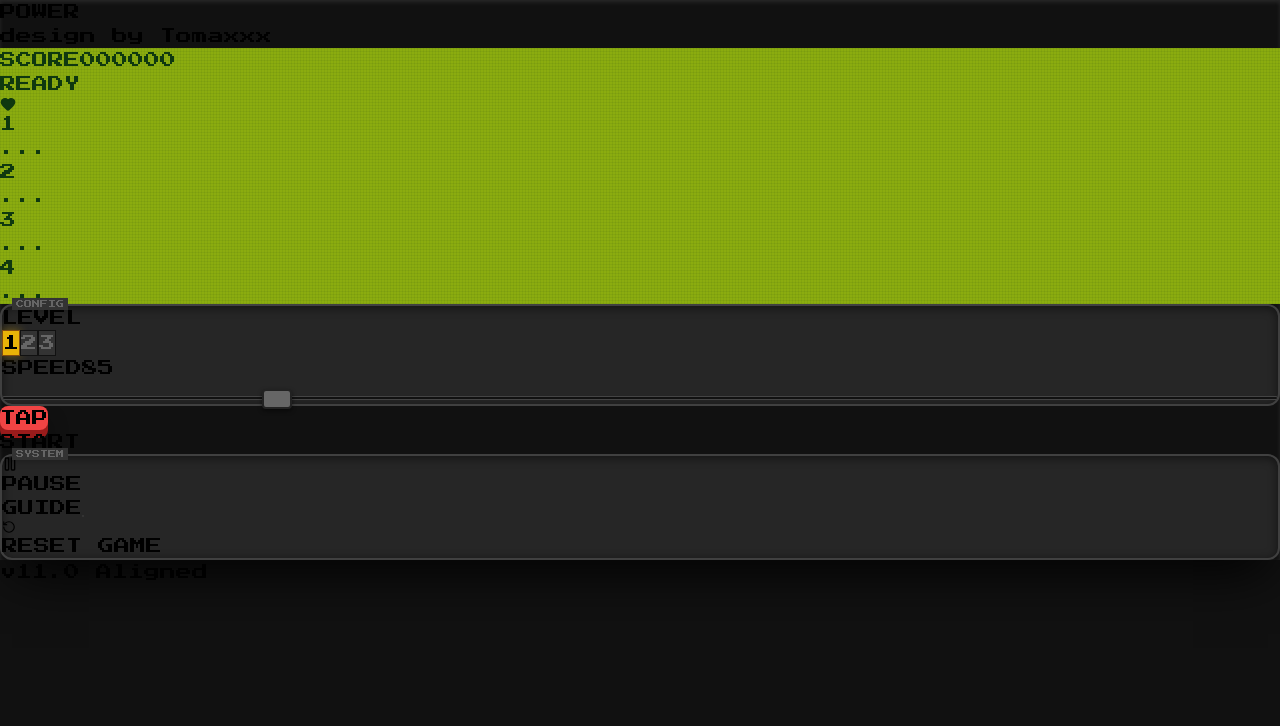
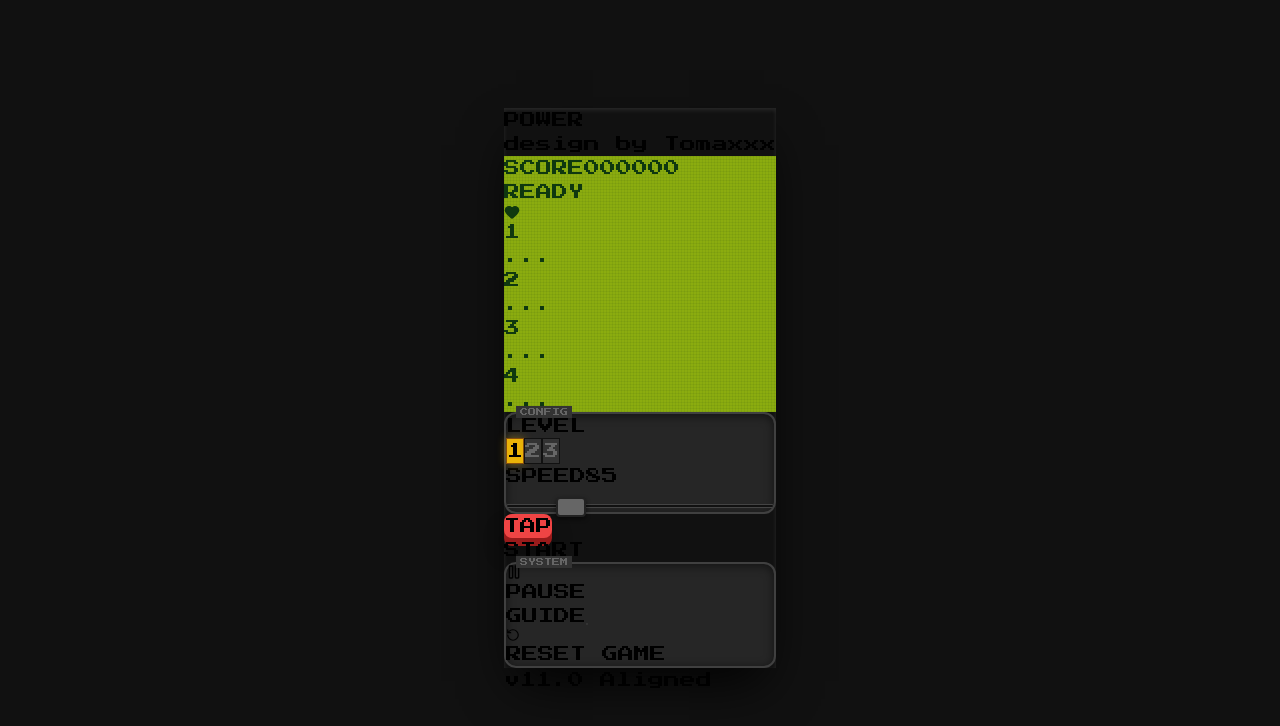
Before and after one commit to Tomas88a/rhythm-game, a React (Vite) app: page / in a window 1280 px wide. Shown: the top 726 px of the page. Built offline with nearby package versions, Linux system fonts and the light colour scheme.

Commit message:
Update layout alignment to V11

```diff
--- a/src/index.css
+++ b/src/index.css
@@ -8,20 +8,33 @@
   background-color: #111;
   margin: 0;
   padding: 0;
-      overflow: hidden;
-      touch-action: none;
+  overflow: hidden; /* 禁止页面滚动 */
+  touch-action: none; /* 禁止双指缩放等手势 */
   font-family: 'Press Start 2P', monospace;
   -webkit-font-smoothing: none;
+  width: 100vw;
+  height: 100vh;
+  display: flex;
+  align-items: center;
+  justify-content: center;
 }
 
-    /* 强制横屏提示遮罩 */
+#root {
+  width: 100%;
+  height: 100%;
+  display: flex;
+  align-items: center;
+  justify-content: center;
+}
+
+/* --- 强制横屏提示层 --- */
 #orientation-overlay {
   position: fixed;
   top: 0; left: 0; width: 100vw; height: 100vh;
   background: #000;
   color: #33ff00;
   z-index: 9999;
-      display: flex;
+  display: flex; /* 默认显示 */
   flex-direction: column;
   align-items: center;
   justify-content: center;
@@ -29,6 +42,15 @@
   padding: 20px;
 }
 
-    @media (orientation: landscape) {
-      #orientation-overlay { display: none; }
+.rotate-icon {
+  font-size: 48px;
+  margin-bottom: 20px;
+  animation: spin 2s infinite linear;
 }
+
+@keyframes spin { 100% { transform: rotate(360deg); } }
+
+/* 当设备处于横屏时，隐藏提示层 */
+@media screen and (orientation: landscape) {
+  #orientation-overlay { display: none !important; }
+}
```
Lines whose indentation alone changed are shown as unchanged.
